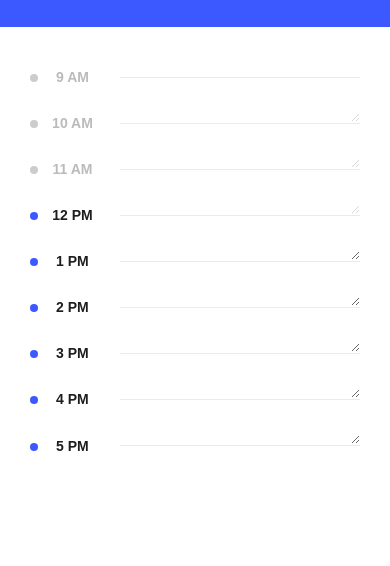
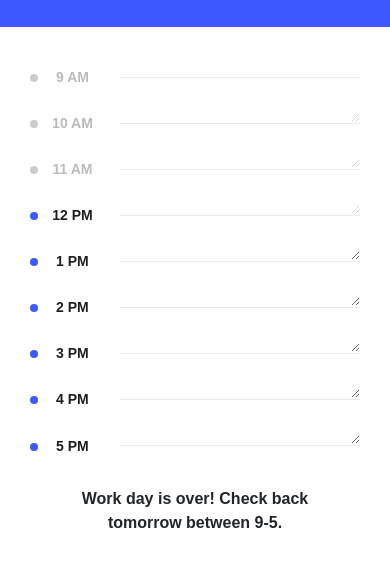
Before and after one commit to larguar/daily-calendar, a plain HTML site: page index.html in a window 390 px wide. Shown: the part 172-738 px from the top of the page. Drawn offline with nearby package versions, Linux system fonts and the light colour scheme; a web font is replaced by a local one.

Commit message:
alert message added

```diff
--- a/css/style.css
+++ b/css/style.css
@@ -24,6 +24,9 @@ main.container {
 	.col-small {
 	    max-width: 90px;
 	    padding-right: 0;
+	}
+	main.container {
+	    margin-bottom: 30px;
 	}
 }
 /* —————————— HEADER —————————— */
@@ -134,3 +137,15 @@ form#event {
 form.col.last {
     border-bottom: 1px solid #ebebeb;
 }
+/* —————————— AFTER HOURS —————————— */
+#after-hours {
+    margin: 20px 0;
+    font-weight: 600;
+}
+@media screen and (max-width: 575px) {
+	p#after-hours {
+	    margin: 30px auto 0;
+	    font-weight: 600;
+	    max-width: 280px;
+	}
+}
--- a/index.html
+++ b/index.html
@@ -119,6 +119,8 @@
 		</article>
 	</section>
 
+	<p id="after-hours" class="text-center">Work day is over! Check back tomorrow between 9-5.</p>
+
 </main>
 
 <script src="js/main.js"></script>
```
